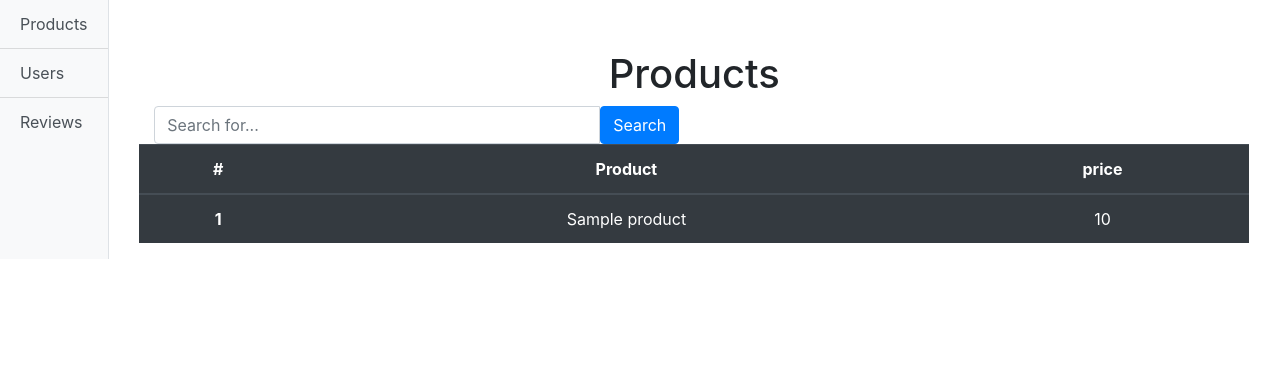
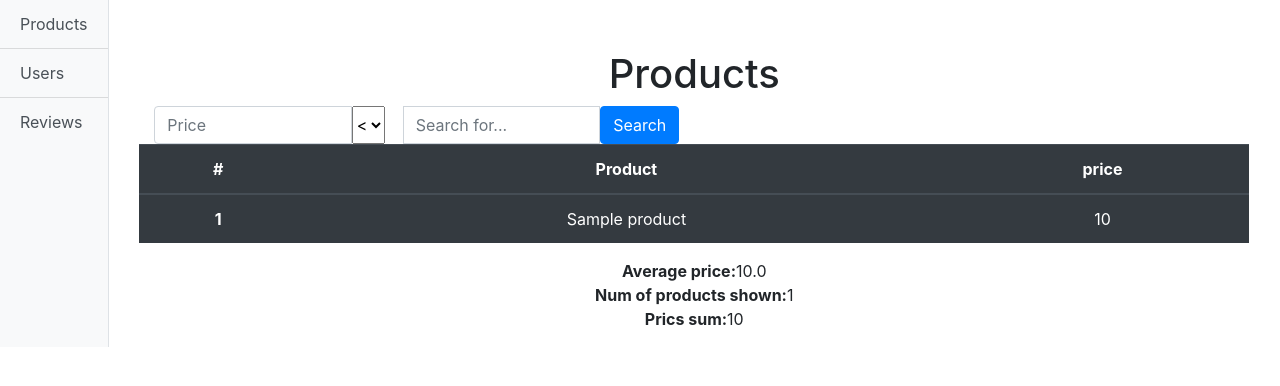
Before and after one commit to BestsoftCorporation/django-analyser, a Django app: page /products in a window 1280 px wide. Shown: the part 56-442 px from the top of the page. Run offline with Django 3.2, Linux system fonts and the light colour scheme; tables that the repository leaves empty hold one stand-in row (values such as "Sample post"); some libraries are stand-ins or nearby versions.

Commit message:
Price filter

```diff
--- a/dashboard/forms.py
+++ b/dashboard/forms.py
@@ -3,3 +3,6 @@ import django.forms as f
 
 class SearchForm(f.Form):
     search = f.CharField(widget=f.TextInput(attrs={'placeholder':'Search for...','class':'form-control'}))
+    price = f.CharField(widget=f.TextInput(attrs={'placeholder': 'Price', 'class': 'form-control'}))
+    option_list = [(1,'<') ,(2,'>'), (3,'=')]
+    option = f.ChoiceField(choices=option_list)
--- a/dashboard/templates/products.html
+++ b/dashboard/templates/products.html
@@ -5,8 +5,12 @@
 
  <form method="post"  enctype="multipart/form-data" action="{% url 'dashboard:products' %}">
    {% csrf_token %}
+
      <div class="col-lg-6">
     <div class="input-group">
+        {{form.price}}
+        {{form.option}}
+        &nbsp;&nbsp;&nbsp;&nbsp;
         {{form.search}}
        {% if form.search.errors %}
                 <div class="alert alert-danger">
@@ -46,5 +50,7 @@
   </tbody>
 </table>
 
+<p><b>Average price:</b>{{AvgPrice.price__avg}}<br><b>Num of products shown:</b>{{CountPrice.id__count}}<br><b>Prics sum:</b>{{SumPrice.price__sum}}</p>
+
 
 {% endblock %}
--- a/dashboard/views.py
+++ b/dashboard/views.py
@@ -1,6 +1,7 @@
 from django.shortcuts import render
 from .models import Products,Users
 from .forms import SearchForm
+from django.db.models import Avg,Count,Sum
 
 
 def home(request):
@@ -9,12 +10,18 @@ def products(request):
     if request.method == 'POST':
         form = SearchForm(request.POST)
         if form.is_valid():
-            pro = Products.objects.filter(name__icontains=form.cleaned_data['search'])
-            return render(request, 'products.html', {'page_title': 'Dashboard', 'Products': pro, 'form': form})
+            pro = Products.objects.filter(name__icontains=form.cleaned_data['search']) & Products.objects.filter(price__gt=form.cleaned_data['price'])
+            avgPrice = pro.aggregate(Avg('price'))
+            countPrice = pro.aggregate(Count('id'))
+            sumPrice = pro.aggregate(Sum('price'))
+            return render(request, 'products.html', {'page_title': 'Dashboard', 'Products': pro,'SumPrice':sumPrice,'AvgPrice':avgPrice,'CountPrice':countPrice, 'form': form})
     else:
         form = SearchForm()
         pro = Products.objects.all()
-        return render(request, 'products.html', {'page_title': 'Dashboard','Products': pro,'form': form})
+        avgPrice=pro.aggregate(Avg('price'))
+        countPrice = pro.aggregate(Count('id'))
+        sumPrice = pro.aggregate(Sum('price'))
+        return render(request, 'products.html', {'page_title': 'Dashboard','Products': pro,'SumPrice':sumPrice,'AvgPrice':avgPrice,'CountPrice':countPrice,'form': form})
 
 def users(request):
     if request.method == 'POST':
```
